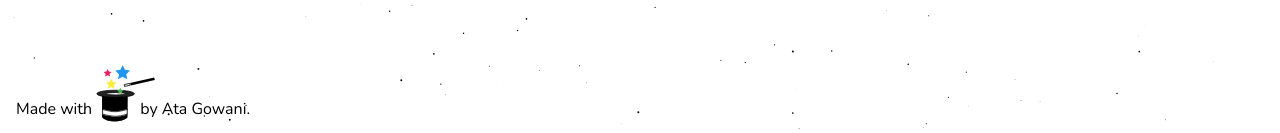
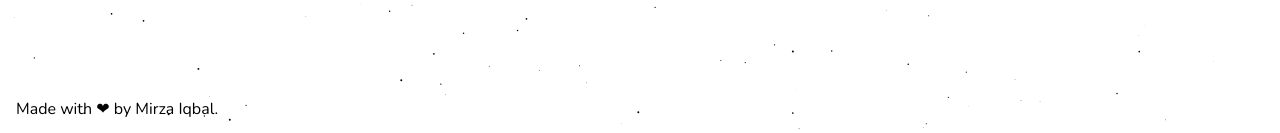
Before and after one commit to mjmirza/Deutsche-Motivation-Chrome-Extension, a browser extension: page index.html in a window 1280 px wide. Shown: the part 664-797 px from the top of the page. Drawn offline with nearby package versions, Linux system fonts and the light colour scheme; files that its build step writes are made by us from their sources; files whose address does not match are found by name.

Commit message:
pre final code of extension

```diff
--- a/index.html
+++ b/index.html
@@ -58,11 +58,9 @@
       </div>
     </div>
     <footer>
-      <p>Made with <img src="src/imgs/Magic.svg" alt="magic"> by <a href="http://www.atagowani.com" class="linkColor">Ata Gowani</a>.</p>
-      <!-- <p class="downloadExtension">Download the extension <a href="https://chrome.google.com/webstore/detail/dailymotivation/nonnkklkpbokmppgochfdamhihaijdin">here!</a></p> -->
+      <p>Made with ❤ by Mirza Iqbal.</p>
     </footer>
     <script src="./vendor/js/clear.js"></script>
-    <!-- <script src="./vendor/js/colorfulBubbles.js"></script> -->
     <script src="./vendor/js/connectedCanvas.js"></script>
     <script src="./vendor/js/settingsBar.js"></script>
     <script src="./vendor/js/app.js"></script>
```
Also changed, not shown: package.json (added, +26 -0 lines), README.md.
